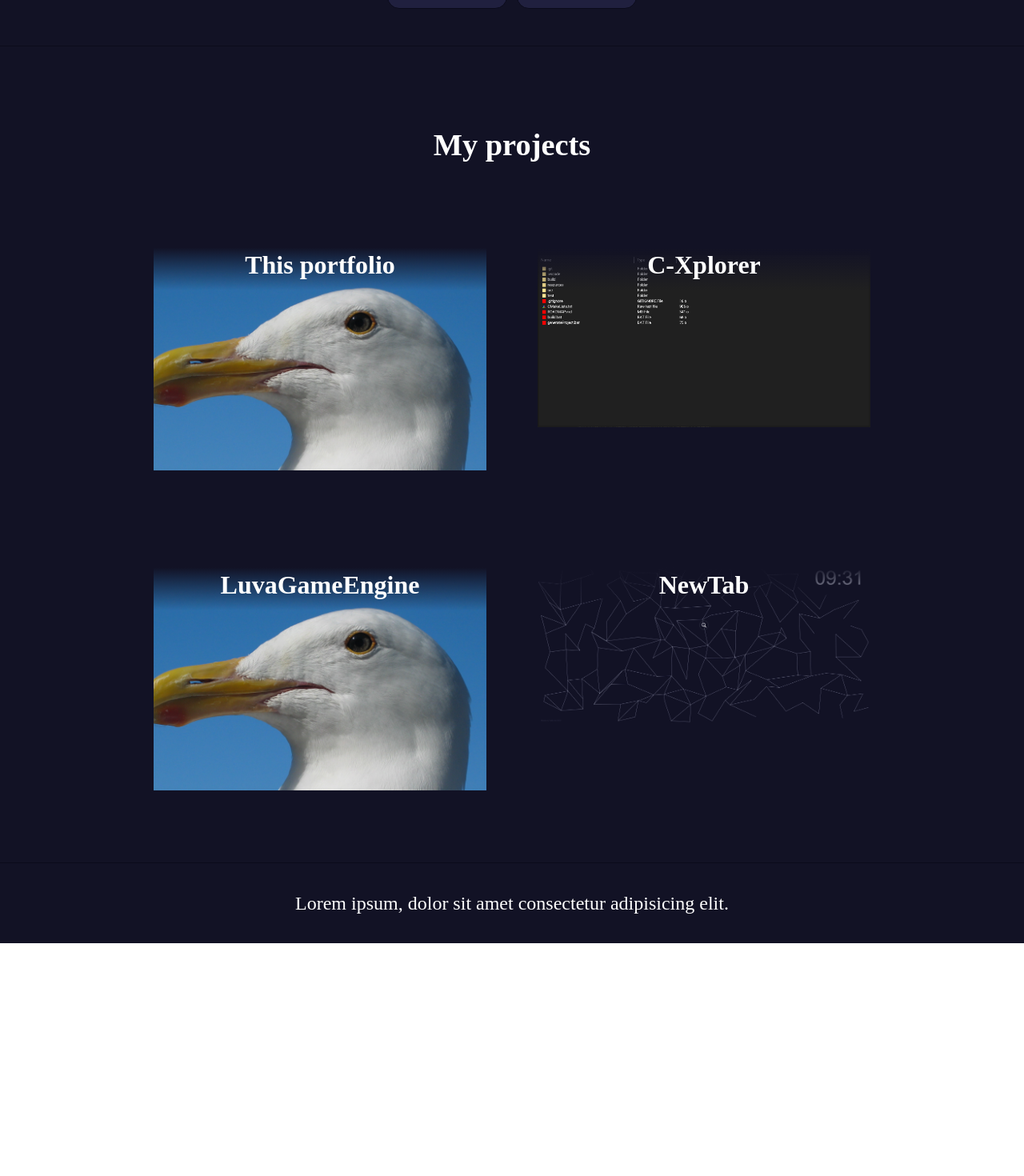
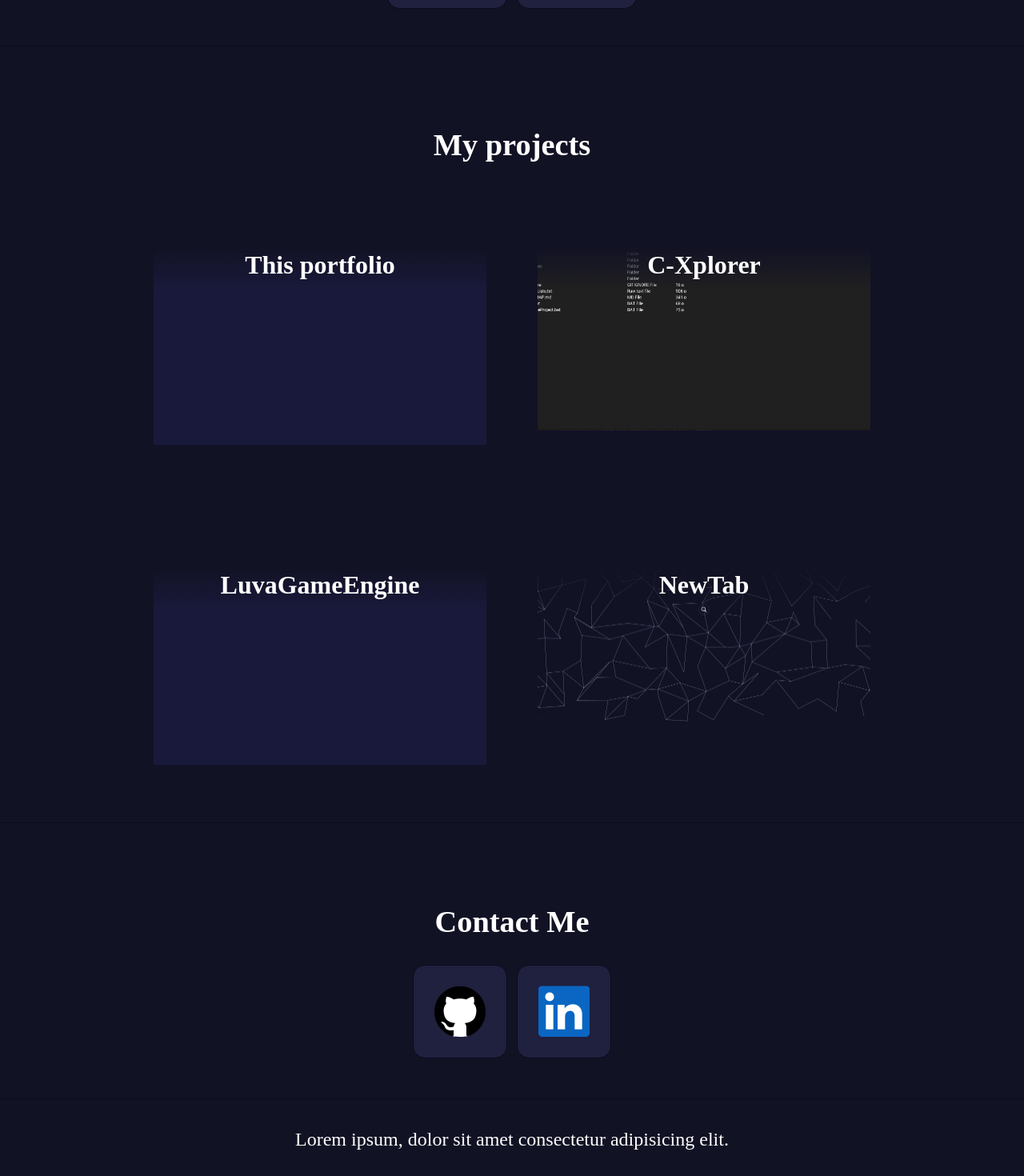
Before and after one commit to mateoox600/Portfolio, a React (Create React App) app: page / in a window 1280 px wide. Shown: the part 1253-2723 px from the top of the page at 80% size. Before the commit the page ends 2432 px from the top, so only its background shows below. Built offline with nearby package versions, Linux system fonts and the light colour scheme.

Commit message:
Adding contact section Making a component for project items

```diff
--- a/src/App.css
+++ b/src/App.css
@@ -106,35 +106,14 @@
   flex-wrap: wrap;
 }
 
-.project {
-  flex: 0 0 50%;
-  box-sizing: border-box;
-  padding: 2.5vw;
-  width: 25vw;
-  height: 25vw;
-  background-origin: content-box;
-  background-repeat: no-repeat;
-  background-size: 100%;
-  background-position: bottom 10%;
-}
-
 @media (max-width: 1000px) {
-  .project {
-    flex: 0 0 100%;
-    height: 50vw;
-  }
-
   #technos>img {
     flex: 0 0 15%;
   }
 }
 
 @media (max-width: 650px) {
-  #techno-title {
-    font-size: 6vw;
-  }
-
-  .projects-title {
+  #techno-title, .projects-title, .contact-title {
     font-size: 6vw;
   }
 
@@ -149,53 +128,42 @@
   }
 }
 
-.project>h1 {
-  width: 100%;
-  text-align: center;
-  padding: 1vw 0;
-  background: linear-gradient(180deg, #121225 15%, #12122500 100%);
-  transition: all 0.2s ease-in-out;
+#contact {
+  min-height: 25vh;
+  display: flex;
+  justify-content: center;
+  align-items: center;
+  flex-direction: column;
+  padding-bottom: 5vh;
 }
 
-.project>p {
-  padding: 2vw;
-  color: #ffffff;
-  transition: all 0.2s ease-in-out;
-  opacity: 0;
-  background-image: linear-gradient(180deg, #121225 15%, #12122500 100%);
+.contact-title {
+  margin: 2vw;
+  font-size: 3vw;
 }
 
-.links {
+#contacts {
+  min-height: 15vh;
   display: flex;
-  opacity: 0;
   justify-content: center;
   align-items: center;
-  width: 100%;
-  transition: all 0.2s ease-in-out;
+  flex-direction: row;
+  flex-wrap: wrap;
 }
 
-.links>a {
-  flex: 0 0 10%;
-  width: 7.5%;
-  height: 7.5%;
-  margin: 2.5%;
+.contact-link>img {
+  width: 5vw;
+  padding: 2vw;
+  margin: 0.5vw;
+  border-radius: 15px;
+  background-color: #20203f;
+  border: #0b0b1b 1px solid;
+  transition: all 0.25s ease-in-out;
 }
 
-.links>a>img {
-  width: 100%;
-  height: 100%;
-}
-
-.project:hover>p {
-  opacity: 1;
-}
-
-.project:hover>h1 {
-  background-color: #121225;
-}
-
-.project:hover>.links {
-  opacity: 1;
+.contact-link:hover>img {
+  background-color: #2b2b4d;
+  transform: scale(1.1);
 }
 
 footer {
--- a/src/App.tsx
+++ b/src/App.tsx
@@ -1,7 +1,7 @@
 import React from 'react';
 import Header from './header/Header';
+import Project from './project/Project';
 import './App.css';
-import gull from './projects/gull.jpg';
 
 import html from './knowledge/html.png';
 import css from './knowledge/css.png';
@@ -18,6 +18,7 @@ import newtab from './projects/newtab.png';
 
 import openNew from './icons/openNew.svg';
 import github from './icons/github.png';
+import linkedIn from './icons/linkedIn.png';
 
 function App() {
   return (
@@ -46,35 +47,46 @@ function App() {
         <div className='section' id='projects'>
           <h1 className='projects-title'>My projects</h1>
           <div className='projects-grid'>
-            <div className='project' style={{ backgroundImage: `url(${gull})` }}>
-              <h1>This portfolio</h1>
-              <p>The portfolio you are currently browsing is open source ! you can see the code on my github.</p>
-              <div className='links'>
-                <a href="https://github.com/mateoox600/Portfolio" target='_blank' rel='noreferrer'><img src={github} alt="" /></a>
-              </div>
-            </div>
-            <div className='project' style={{ backgroundImage: `url(${cxplorer})` }}>
-              <h1>C-Xplorer</h1>
-              <p>A file explorer made with C++ and a library named raylib.</p>
-              <div className='links'>
-                <a href="https://github.com/mateoox600/c-xplorer" target='_blank' rel='noreferrer'><img src={github} alt="" /></a>
-              </div>
-            </div>
-            <div className='project' style={{ backgroundImage: `url(${gull})` }}>
-              <h1>LuvaGameEngine</h1>
-              <p>A game engine made with java, where you programm your game in lua</p>
-              <div className='links'>
-                <a href="https://github.com/mateoox600/LuvaGameEngine" target='_blank' rel='noreferrer'><img src={github} alt="" /></a>
-              </div>
-            </div>
-            <div className='project' style={{ backgroundImage: `url(${newtab})` }}>
-              <h1>NewTab</h1>
-              <p>A web page to replace the default browser new tab page. Has an animated background, a configurable search bar and a time display</p>
-              <div className='links'>
-                <a href="google.com" target='_blank'><img src={openNew} alt="" /></a>
-                <a href="https://github.com/mateoox600/NewTab" target='_blank' rel='noreferrer'><img src={github} alt="" /></a>
-              </div>
-            </div>
+            <Project
+              name='This portfolio'
+              description='The portfolio you are currently browsing is open source ! you can see the code on my github.'
+              backgroundImage={null}
+              links={[
+                { link: 'https://github.com/mateoox600/Portfolio', img: github }
+              ]}
+            />
+            <Project
+              name='C-Xplorer'
+              description='A file explorer made with C++ and a library named raylib.'
+              backgroundImage={cxplorer}
+              links={[
+                { link: 'https://github.com/mateoox600/c-xplorer', img: github }
+              ]}
+            />
+            <Project
+              name='LuvaGameEngine'
+              description='A game engine made with java, where you code your game in lua'
+              backgroundImage={null}
+              links={[
+                { link: 'https://github.com/mateoox600/LuvaGameEngine', img: github }
+              ]}
+            />
+            <Project
+              name='NewTab'
+              description='A web page to replace the default browser new tab page. Has an animated background, a configurable search bar and a time display'
+              backgroundImage={newtab}
+              links={[
+                { link: 'google.com', img: openNew },
+                { link: 'https://github.com/mateoox600/NewTab', img: github }
+              ]}
+            />
+          </div>
+        </div>
+        <div className='section' id='contact'>
+          <h1 className='contact-title'>Contact Me</h1>
+          <div className='contacts'>
+            <a className='contact-link' href="https://github.com/mateoox600"><img src={github} alt="" /></a>
+            <a className='contact-link' href="https://www.linkedin.com/in/mathys-g"><img src={linkedIn} alt="" /></a>
           </div>
         </div>
       </main>
--- a/src/header/Header.tsx
+++ b/src/header/Header.tsx
@@ -18,6 +18,7 @@ export default function Header() {
                 <a href='#presentation' className='nav-item'>Presentation</a>
                 <a href="#techno" className='nav-item'>Knowledge</a>
                 <a href='#projects' className='nav-item'>Projects</a>
+                <a href='#contact' className='nav-item'>Contact</a>
             </div>
             <div className='burger-nav'>
                 <img className='burger-menu' src={menu} alt="" />
@@ -25,6 +26,7 @@ export default function Header() {
                     <a href='#presentation' className='burger-item'>Presentation</a>
                     <a href="#techno" className='burger-item'>Knowledge</a>
                     <a href='#projects' className='burger-item'>Projects</a>
+                    <a href='#contact' className='burger-item'>Contact</a>
                 </div>
             </div>
         </div>
--- /dev/null
+++ b/src/project/Project.css
@@ -0,0 +1,69 @@
+
+.project {
+  flex: 0 0 50%;
+  box-sizing: border-box;
+  padding: 2.5vw;
+  width: 25vw;
+  height: 25vw;
+  background-clip: content-box;
+  background-repeat: no-repeat;
+  background-size: 100%;
+  background-position: bottom 10%;
+}
+
+@media (max-width: 1000px) {
+  .project {
+    flex: 0 0 100%;
+    height: 50vw;
+  }
+
+}
+
+.project>h1 {
+  width: 100%;
+  text-align: center;
+  padding: 1vw 0;
+  background: linear-gradient(180deg, #121225 15%, #12122500 100%);
+  transition: all 0.2s ease-in-out;
+}
+
+.project>p {
+  padding: 2vw;
+  color: #ffffff;
+  transition: all 0.2s ease-in-out;
+  opacity: 0;
+  background-image: linear-gradient(180deg, #121225 15%, #12122500 100%);
+}
+
+.project:hover>p {
+  opacity: 1;
+}
+
+.project:hover>h1 {
+  background-color: #121225;
+}
+
+.project:hover>.links {
+  opacity: 1;
+}
+
+.links {
+  display: flex;
+  opacity: 0;
+  justify-content: center;
+  align-items: center;
+  width: 100%;
+  transition: all 0.2s ease-in-out;
+}
+
+.links>a {
+  flex: 0 0 10%;
+  width: 7.5%;
+  height: 7.5%;
+  margin: 2.5%;
+}
+
+.links>a>img {
+  width: 100%;
+  height: 100%;
+}
--- /dev/null
+++ b/src/project/Project.tsx
@@ -0,0 +1,24 @@
+import './Project.css';
+
+export interface ProjectProps {
+    name: string,
+    description: string,
+    backgroundImage: string | null,
+    links: { link: string, img: string }[]
+}
+
+export default function Project(props: ProjectProps) {
+    return (
+        <div className='project' style={(props.backgroundImage != null) ? { backgroundImage: `url(${props.backgroundImage})` } : { backgroundColor: '#19193b' }}>
+            <h1>{props.name}</h1>
+            <p>{props.description}</p>
+            <div className='links'>
+                {
+                    props.links.map((link, i) =>
+                        <a href={link.link} target='_blank' rel='noreferrer' key={`${props.name}-links-${i}`}><img src={link.img} alt="" /></a>
+                    )
+                }
+            </div>
+        </div>
+    );
+}
```
Also changed, not shown: src/icons/linkedIn.png (added), src/projects/gull.jpg (deleted).
